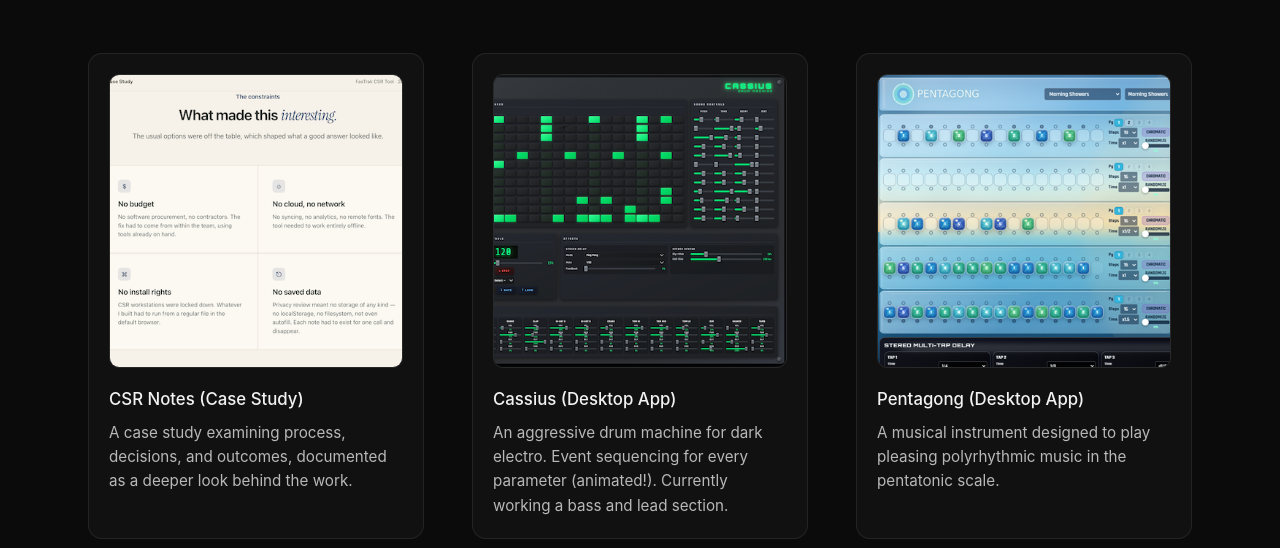
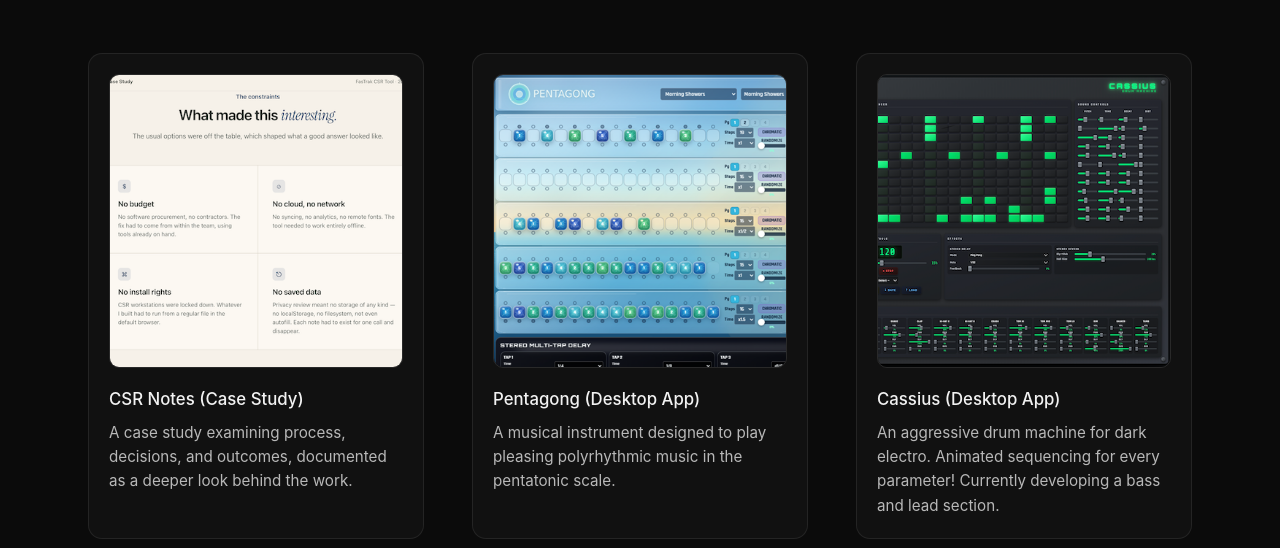
Before and after one commit to coderedmedia2026/portfolio, a plain HTML site: page index.html in a window 1280 px wide. Shown: the part 252-800 px from the top of the page. Drawn offline with Linux system fonts and the light colour scheme.

Commit message:
Add files via upload

```diff
--- a/index.html
+++ b/index.html
@@ -157,22 +157,22 @@
       </article>
 
       <article class="project">
-        <a href="cassius.html" target="_blank" rel="noopener">
-          <img src="cassius.png" alt="Cassius screenshot" loading="lazy" />
-        </a>
-        <h2>Cassius (Desktop App)</h2>
-        <p>
-          An aggressive drum machine for dark electro. Event sequencing for every parameter (animated!). Currently working a bass and lead section.
-        </p>
-      </article>
-
-      <article class="project">
         <a href="pentagong.html" target="_blank" rel="noopener">
           <img src="pentagong.png" alt="Pentagong screenshot" loading="lazy" />
         </a>
         <h2>Pentagong (Desktop App)</h2>
         <p>
           A musical instrument designed to play pleasing polyrhythmic music in the pentatonic scale.
+        </p>
+      </article>
+
+      <article class="project">
+        <a href="cassius.html" target="_blank" rel="noopener">
+          <img src="cassius.png" alt="Cassius screenshot" loading="lazy" />
+        </a>
+        <h2>Cassius (Desktop App)</h2>
+        <p>
+          An aggressive drum machine for dark electro. Animated sequencing for every parameter! Currently developing a bass and lead section.
         </p>
       </article>
 
```
